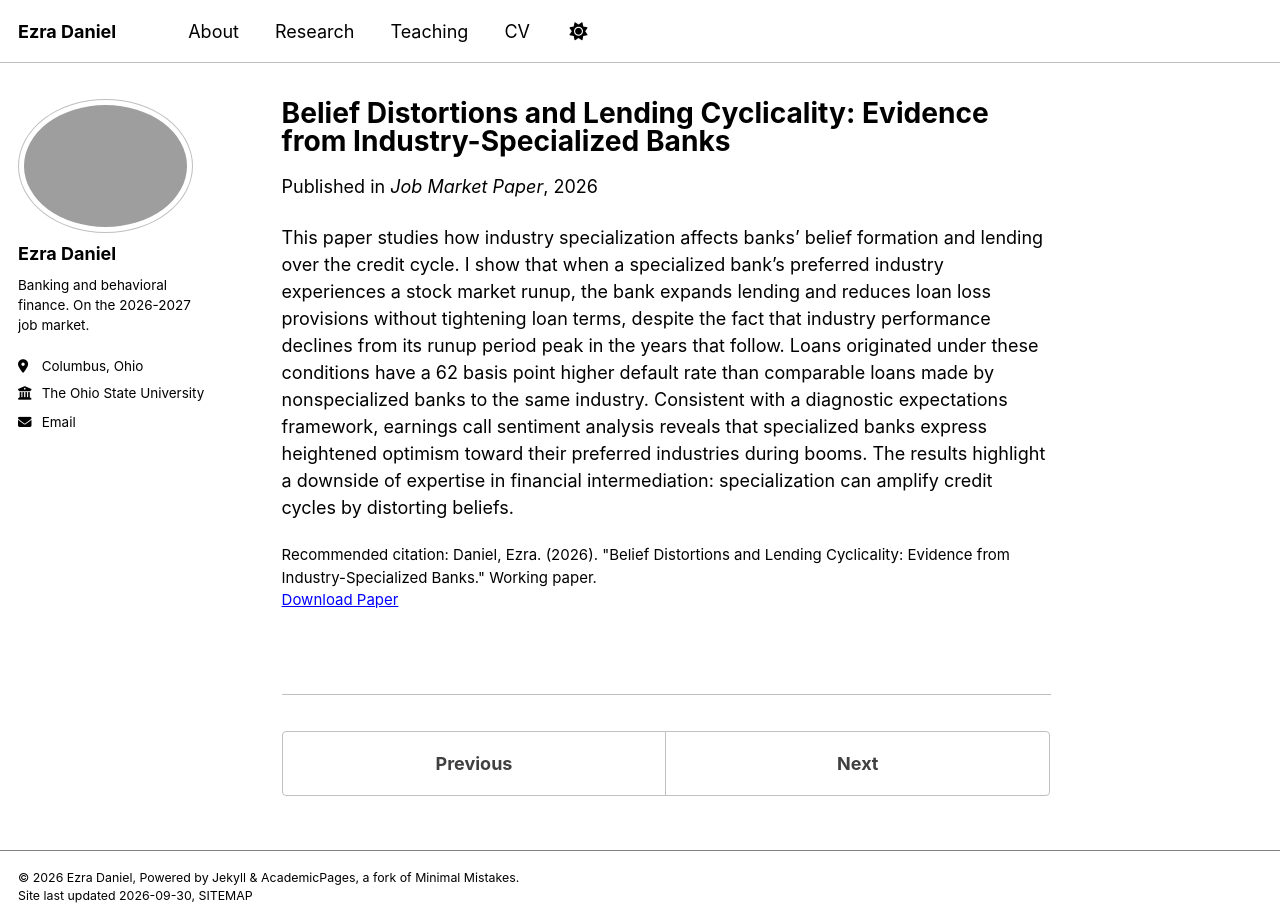
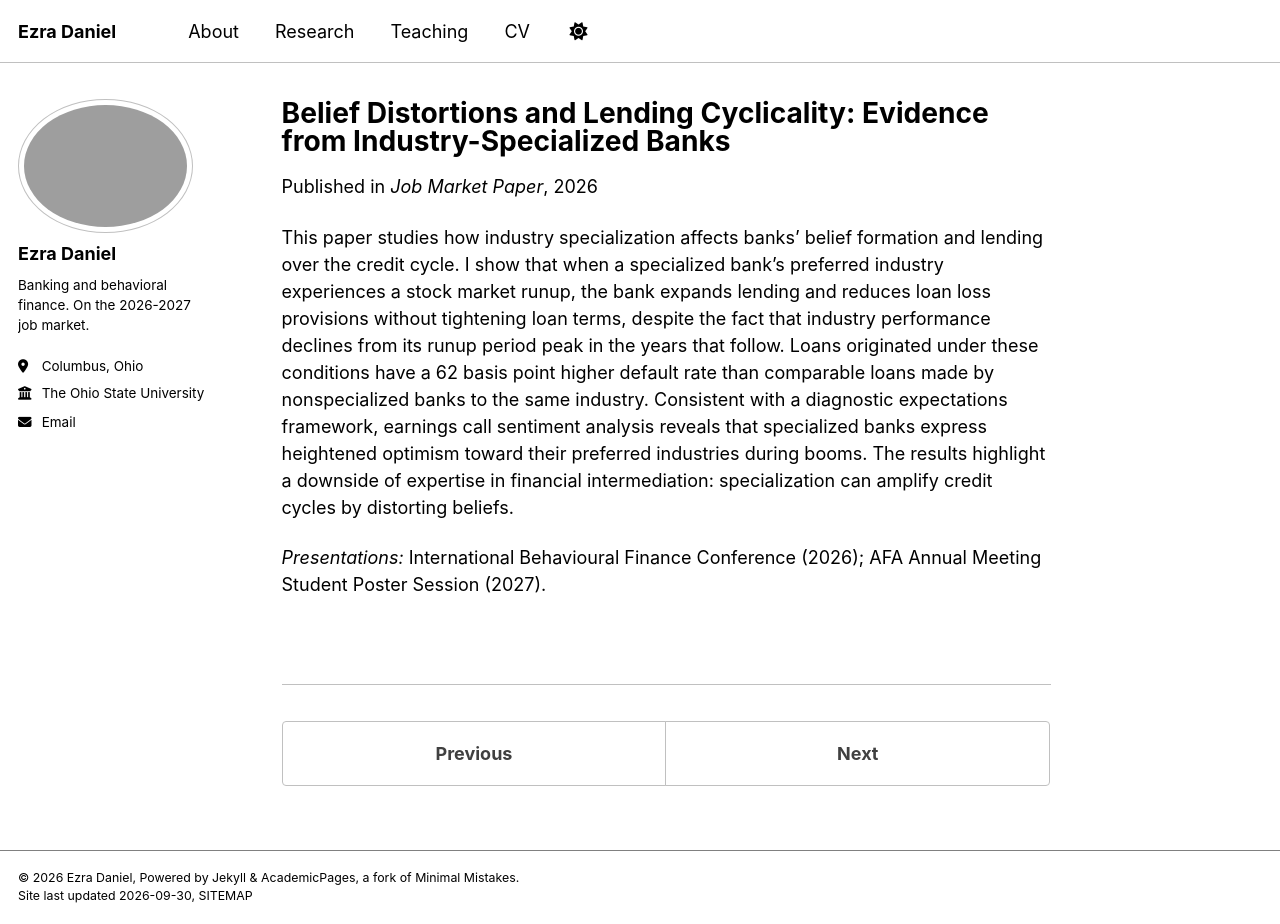
Before and after one commit to ezra-daniel/ezra-daniel.github.io, a Jekyll site: the page built from _publications/2009-10-01-paper-title-number-1.md, in a window 1280 px wide and 924 px high. Built offline with Jekyll 4.4.1, drawn with Linux system fonts in a browser that asks for light colours; a style sheet for code colours, icons or effects is not loaded.

Commit message:
Update citation and permalink in publication metadata

```diff
--- a/_publications/2009-10-01-paper-title-number-1.md
+++ b/_publications/2009-10-01-paper-title-number-1.md
@@ -5,10 +5,13 @@ category: jobmarket
 permalink: /publication/2026-08-01-belief-distortions-lending-cyclicality
 excerpt: >
   This paper studies how industry specialization affects banks' belief formation and lending over the credit cycle. I show that when a specialized bank's preferred industry experiences a stock market runup, the bank expands lending and reduces loan loss provisions without tightening loan terms, despite the fact that industry performance declines from its runup period peak in the years that follow. Loans originated under these conditions have a 62 basis point higher default rate than comparable loans made by nonspecialized banks to the same industry. Consistent with a diagnostic expectations framework, earnings call sentiment analysis reveals that specialized banks express heightened optimism toward their preferred industries during booms. The results highlight a downside of expertise in financial intermediation: specialization can amplify credit cycles by distorting beliefs.
+
+  *Presentations:* International Behavioural Finance Conference (2026); AFA Annual Meeting Student Poster Session (2027).
 date: 2026-08-01
 venue: 'Job Market Paper'
 paperurl: '/files/daniel-jmp-2026-08.pdf'
-citation: 'Daniel, Ezra. (2026). "Belief Distortions and Lending Cyclicality: Evidence from Industry-Specialized Banks." Working paper.'
 ---
 
 This paper studies how industry specialization affects banks' belief formation and lending over the credit cycle. I show that when a specialized bank's preferred industry experiences a stock market runup, the bank expands lending and reduces loan loss provisions without tightening loan terms, despite the fact that industry performance declines from its runup period peak in the years that follow. Loans originated under these conditions have a 62 basis point higher default rate than comparable loans made by nonspecialized banks to the same industry. Consistent with a diagnostic expectations framework, earnings call sentiment analysis reveals that specialized banks express heightened optimism toward their preferred industries during booms. The results highlight a downside of expertise in financial intermediation: specialization can amplify credit cycles by distorting beliefs.
+
+*Presentations:* International Behavioural Finance Conference (2026); AFA Annual Meeting Student Poster Session (2027).
```
